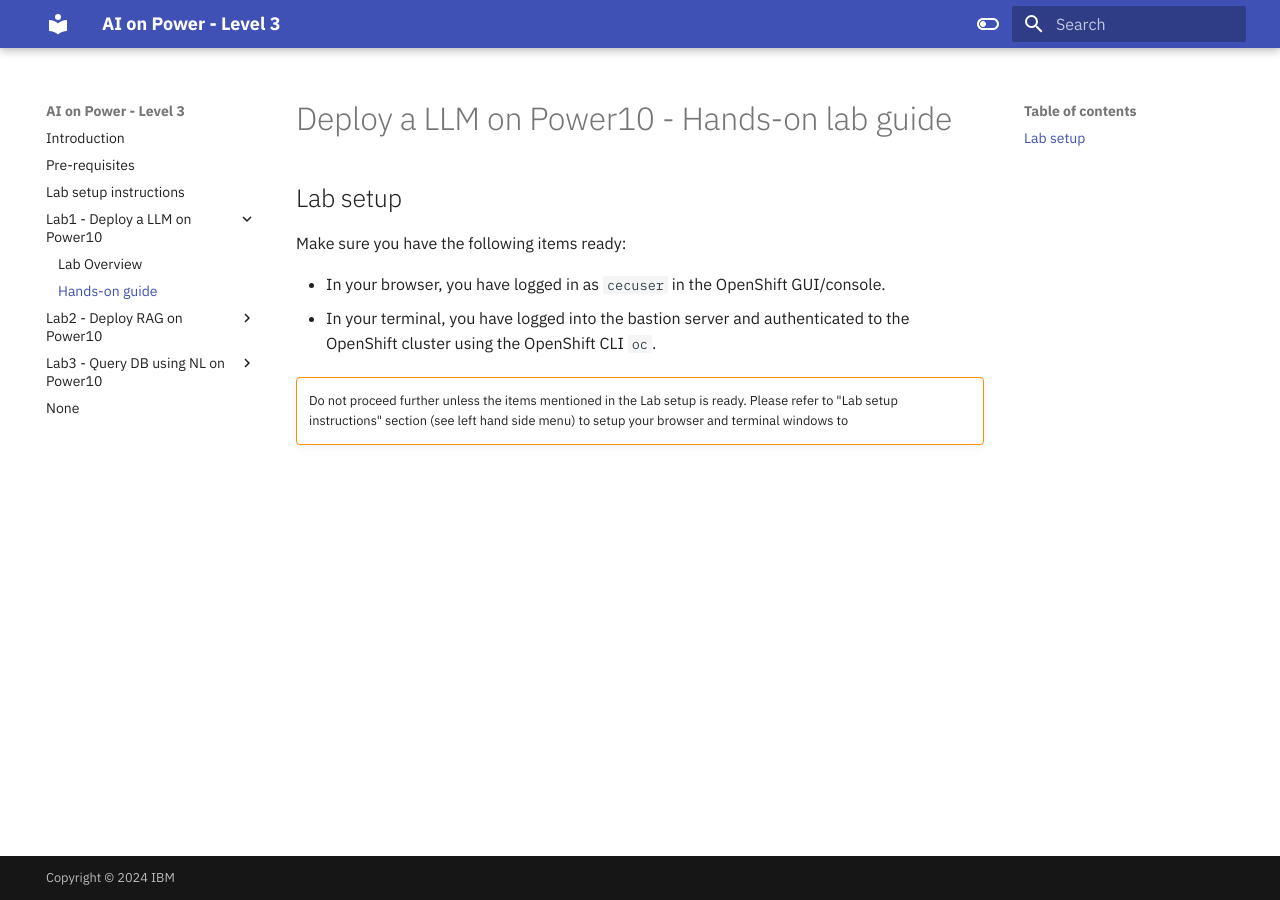
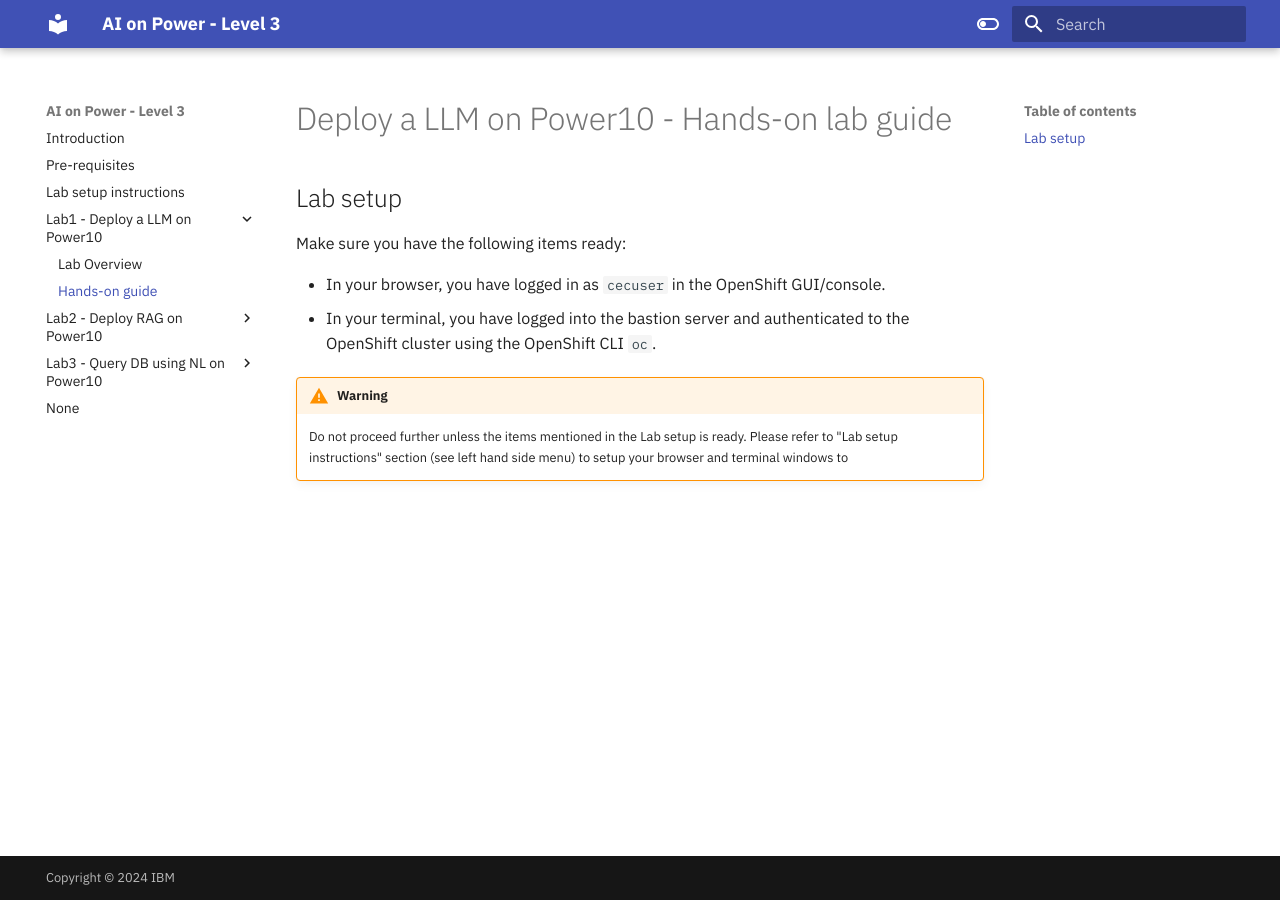
Before and after one commit to IBM/AI-on-Power-Level3, an MkDocs documentation site: the page built from docs/Lab1/lab1-hands-on-guide.md, in a window 1280 px wide. Built offline with MkDocs 1.6.1 and Material for MkDocs 9.7.7, drawn with Linux system fonts in a browser that asks for light colours.

Commit message:
Update lab1-hands-on-guide.md

```diff
--- a/docs/Lab1/lab1-hands-on-guide.md
+++ b/docs/Lab1/lab1-hands-on-guide.md
@@ -7,5 +7,5 @@
 - In your browser, you have logged in as `cecuser` in the OpenShift GUI/console.
 - In your terminal, you have logged into the bastion server and authenticated to the OpenShift cluster using the OpenShift CLI `oc`.
 
-!!! warning ""
+!!! warning "Warning"
     Do not proceed further unless the items mentioned in the Lab setup is ready. Please refer to "Lab setup instructions" section (see left hand side menu) to setup your browser and terminal windows to
```
